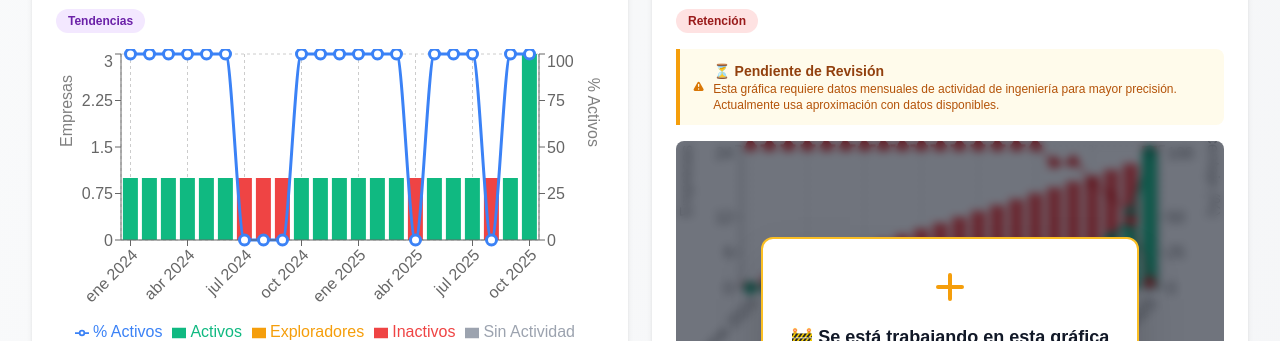
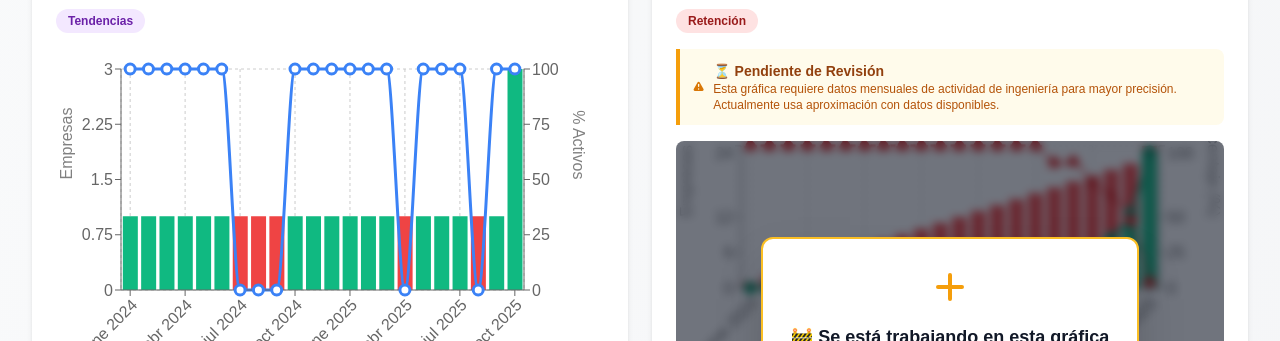
Before and after one commit to luisro-kr/PM_Kladi_Dashboard, a Next.js app: page / in a window 1280 px wide. Shown: the part 611-952 px from the top of the page. Built offline with nearby package versions, Linux system fonts and the light colour scheme; no server answers.

Commit message:
Fix: Aumentar altura de gráfica y margen superior para evitar que números se corten

```diff
--- a/app/components/DashboardReal.tsx
+++ b/app/components/DashboardReal.tsx
@@ -822,8 +822,8 @@ export default function DashboardReal() {
               dataUsed={['fecha_creacion_empresa', 'ultima_venta', 'ultima_factura', 'ultima_cotizacion', 'ultimo_cliente_nuevo', 'ultimo_registro_proveedor', 'ultimo_articulo_agregado']}
               dataSource="Google Sheets - Hoja '2025', análisis basado en últimos N días (ajustable con slider)"
             >
-              <ResponsiveContainer width="100%" height={300} className="md:!h-[350px] lg:!h-[380px]">
-                <ComposedChart data={chartData.estadoPorMes}>
+              <ResponsiveContainer width="100%" height={350} className="md:!h-[400px] lg:!h-[430px]">
+                <ComposedChart data={chartData.estadoPorMes} margin={{ top: 20, right: 20, bottom: 5, left: 5 }}>
                 <CartesianGrid strokeDasharray="3 3" />
                 <XAxis dataKey="mes" angle={-45} textAnchor="end" height={80} />
                 <YAxis yAxisId="left" label={{ value: 'Empresas', angle: -90, position: 'insideLeft' }} />
```
